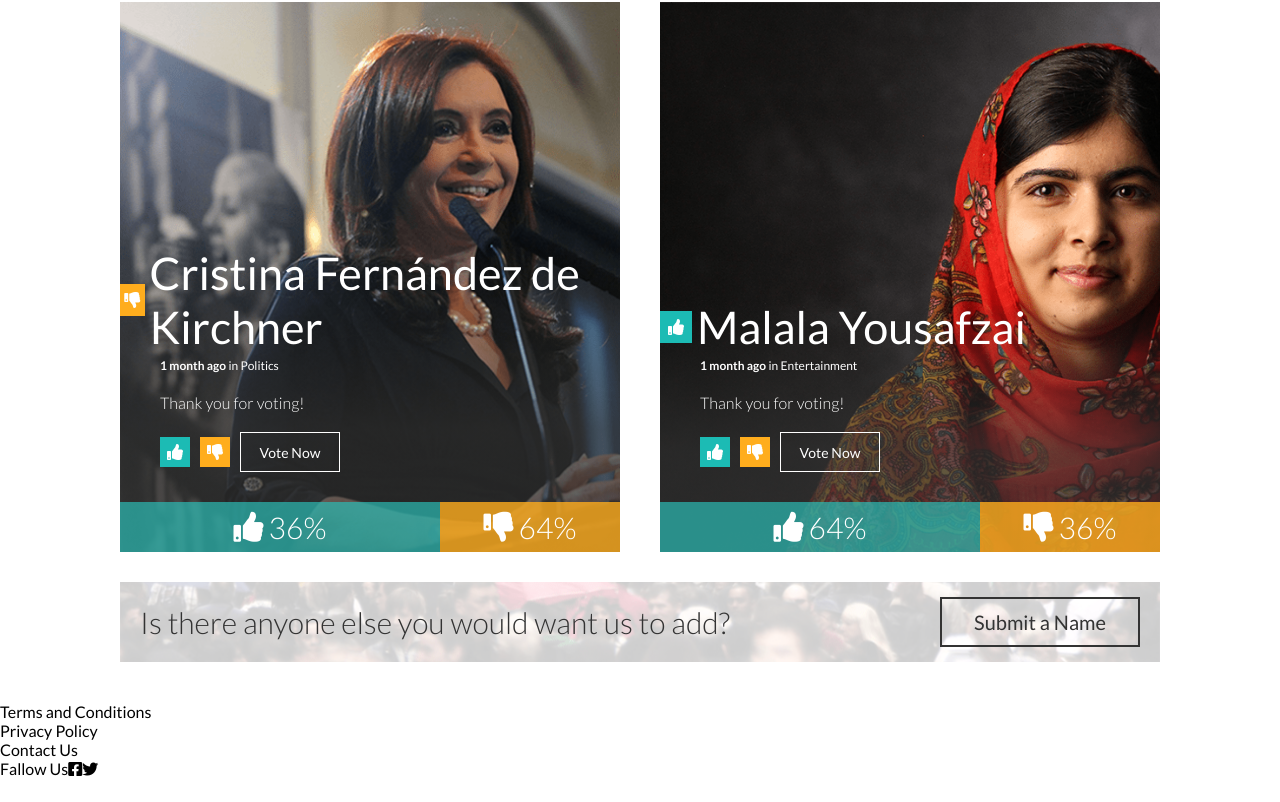
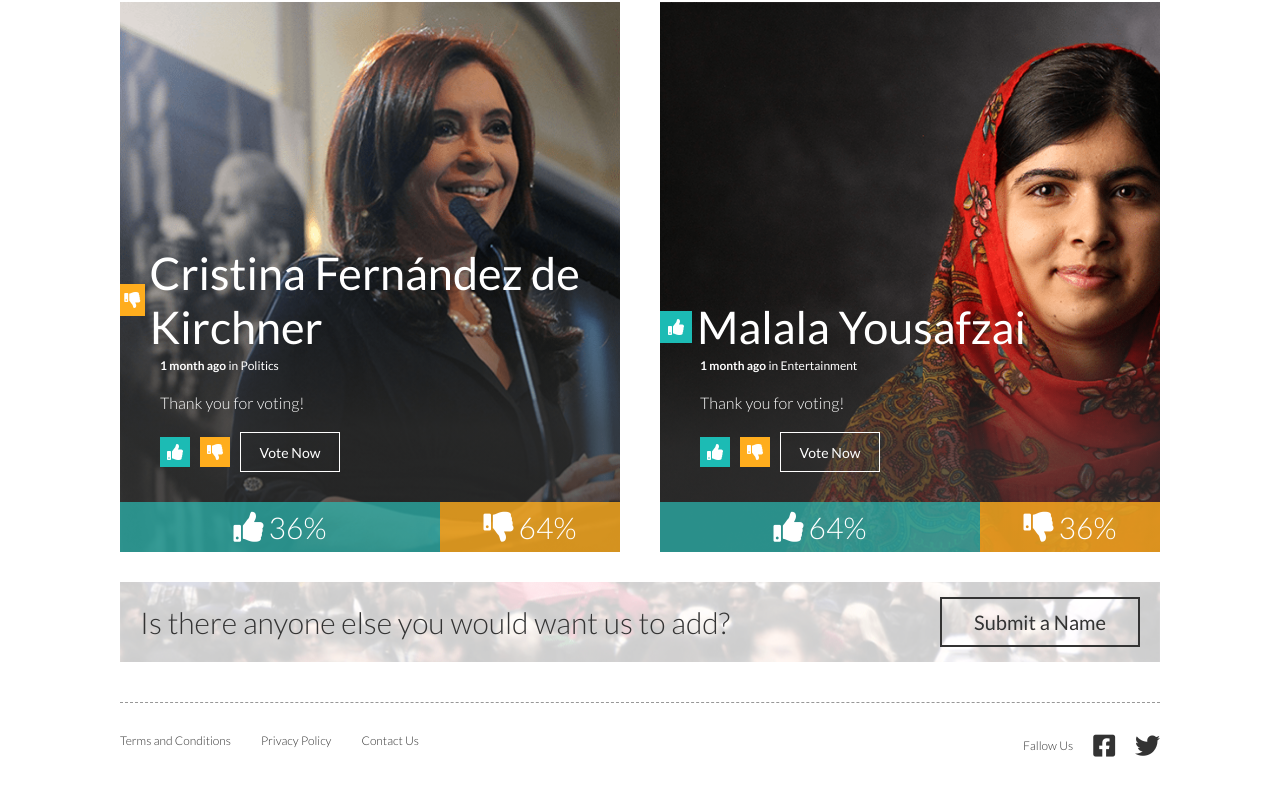
Before and after one commit to MigueMartelo/zemoga-test, a React (Create React App) app: page / in a window 1280 px wide. Shown: the part 1586-2388 px from the top of the page. Before the commit the page ends 2364 px from the top, so only its background shows below. Built offline with nearby package versions, Linux system fonts and the light colour scheme.

Commit message:
Finish footer layout

```diff
--- a/src/App.js
+++ b/src/App.js
@@ -254,7 +254,8 @@ function App() {
         </article>
       </main>
 
-      <footer>
+      <footer className="container">
+        <div className="footer__container">
           <div className="footer__nav">
             <ul>
               <li>Terms and Conditions</li>
@@ -263,9 +264,10 @@ function App() {
             </ul>
           </div>
           <div className="footer__socials">
-          Fallow Us
+            <p>Fallow Us</p>
             <i className="fab fa-facebook-square"></i>
             <i className="fab fa-twitter"></i>
+          </div>
         </div>
       </footer>
     </div>
--- a/src/App.scss
+++ b/src/App.scss
@@ -325,6 +325,45 @@ main {
   }
 }
 
+footer {
+  width: 100%;
+  height: 100px;
+  .footer__container {
+    padding: 30px 0;
+    margin: 0 120px;
+    display: flex;
+    justify-content: space-between;
+    align-self: center;
+    border-top: 1px dashed #979797;
+    font-size: 12px;
+    font-weight: 300;
+    color: #333333;
+    .footer__nav {
+      ul {
+        display: flex;
+        justify-content: space-between;
+        list-style: none;
+        li {
+          margin-right: 30px;
+          cursor: pointer;
+        }
+      }
+    }
+    .footer__socials {
+      display: flex;
+      justify-content: space-between;
+      align-items: center;
+      p, i {
+        margin-left: 20px;
+      }
+      i {
+        font-size: 25px;
+        cursor: pointer;
+      }
+    }
+  }
+}
+
 .kanye {
   background-image: url('./assets/kanye.png');
 }
```
Lines whose indentation alone changed are shown as unchanged.
